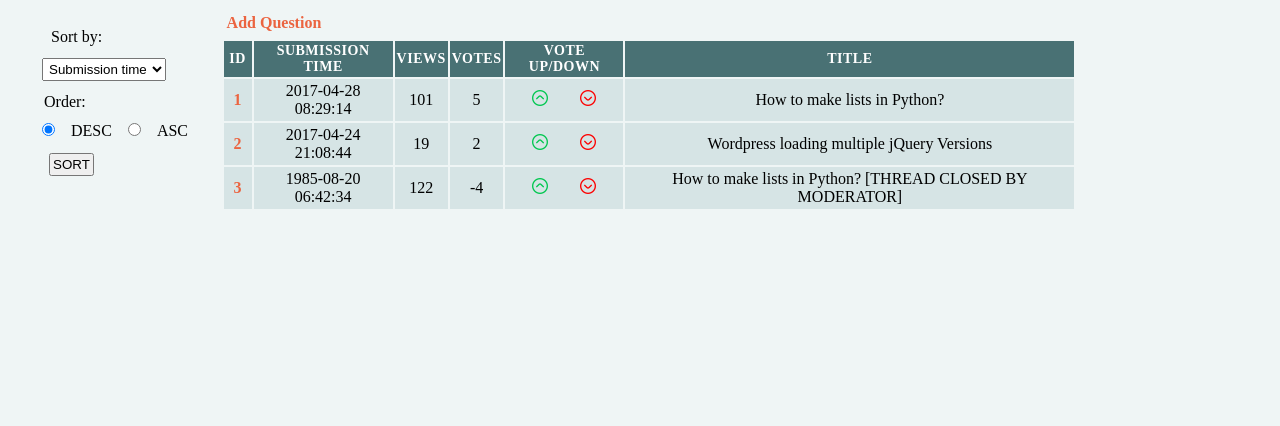
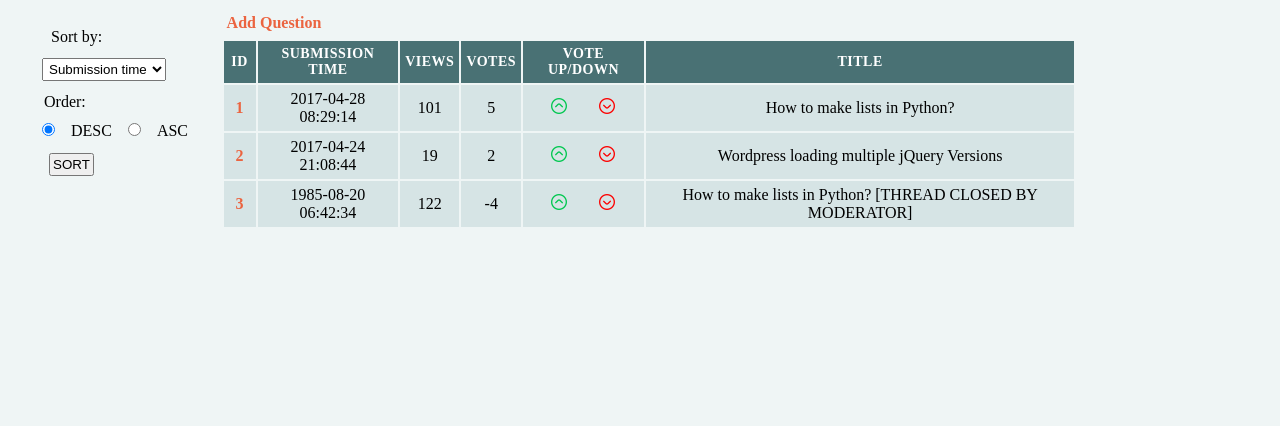
Before and after one commit to dapie346/AskMate, a Flask app: page / in a window 1280 px wide. Shown: the part 68-494 px from the top of the page. Run offline with Flask 2, Linux system fonts and the light colour scheme.

Commit message:
minor styling changes

```diff
--- a/static/style.css
+++ b/static/style.css
@@ -43,13 +43,16 @@ thead {
 
 tbody {
     background-color: #D6E4E5;
-
 }
 
-td {
+td,th {
     margin: 5px;
-    padding: 3px;
+    padding: 5px;
     text-align: center;
+}
+
+.title-td {
+    max-width: 500px;
 }
 
 #author-tag {
--- a/templates/home_page.html
+++ b/templates/home_page.html
@@ -57,7 +57,7 @@
                             <img src="{{ url_for('static', filename='images/angle-circle-down.png') }}">
                         </a>
                     </td>
-                    <td>{{x.title}}</td>
+                    <td class="title-td">{{x.title}}</td>
                     {# <td>{{x.message}}</td> #}
                 </tr>
                 {% endfor %}
```
